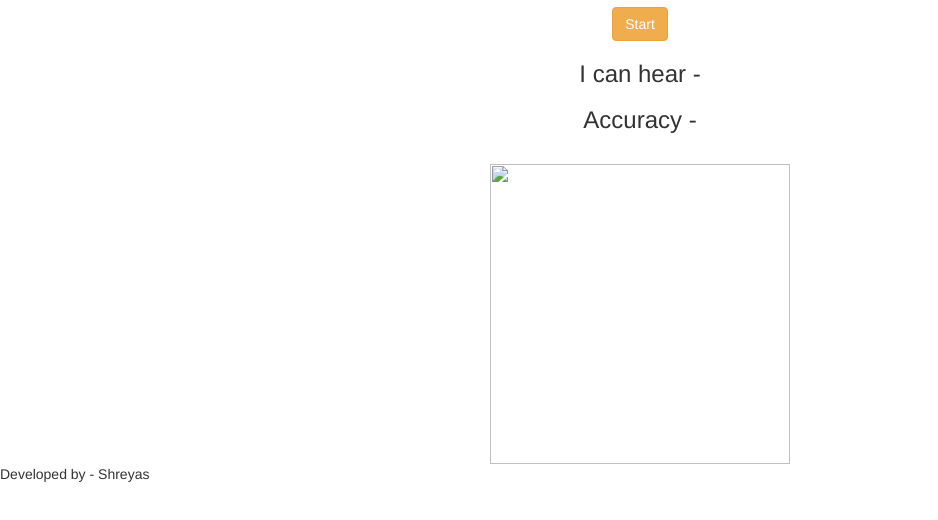
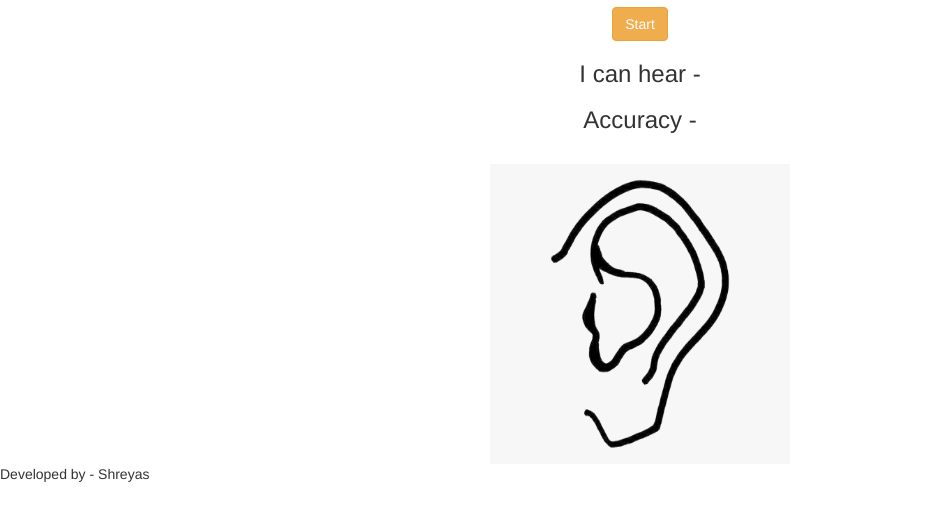
Before and after one commit to ShreyasJ1/AnimalSoundRecognition, a plain HTML site: page index.html in a window 1280 px wide. Shown: the part 86-606 px from the top of the page, without its empty margins (0-938 px from the left). Drawn offline with nearby package versions, Linux system fonts and the light colour scheme.

Commit message:
Add files via upload

```diff
--- a/index.html
+++ b/index.html
@@ -22,7 +22,7 @@
         <h3 id="result_label">I can hear - </h3>
         <h3 id="result_confidence">Accuracy - </h3>
         <br>
-        <img id="alien1" src="Ear Image.jpg" width="300" height="300">
+        <img id="alien1" src="Ear Image.png" width="300" height="300">
       </center>
       </div>
 <div class="copy_right_footer">Developed by - Shreyas</div>
```
